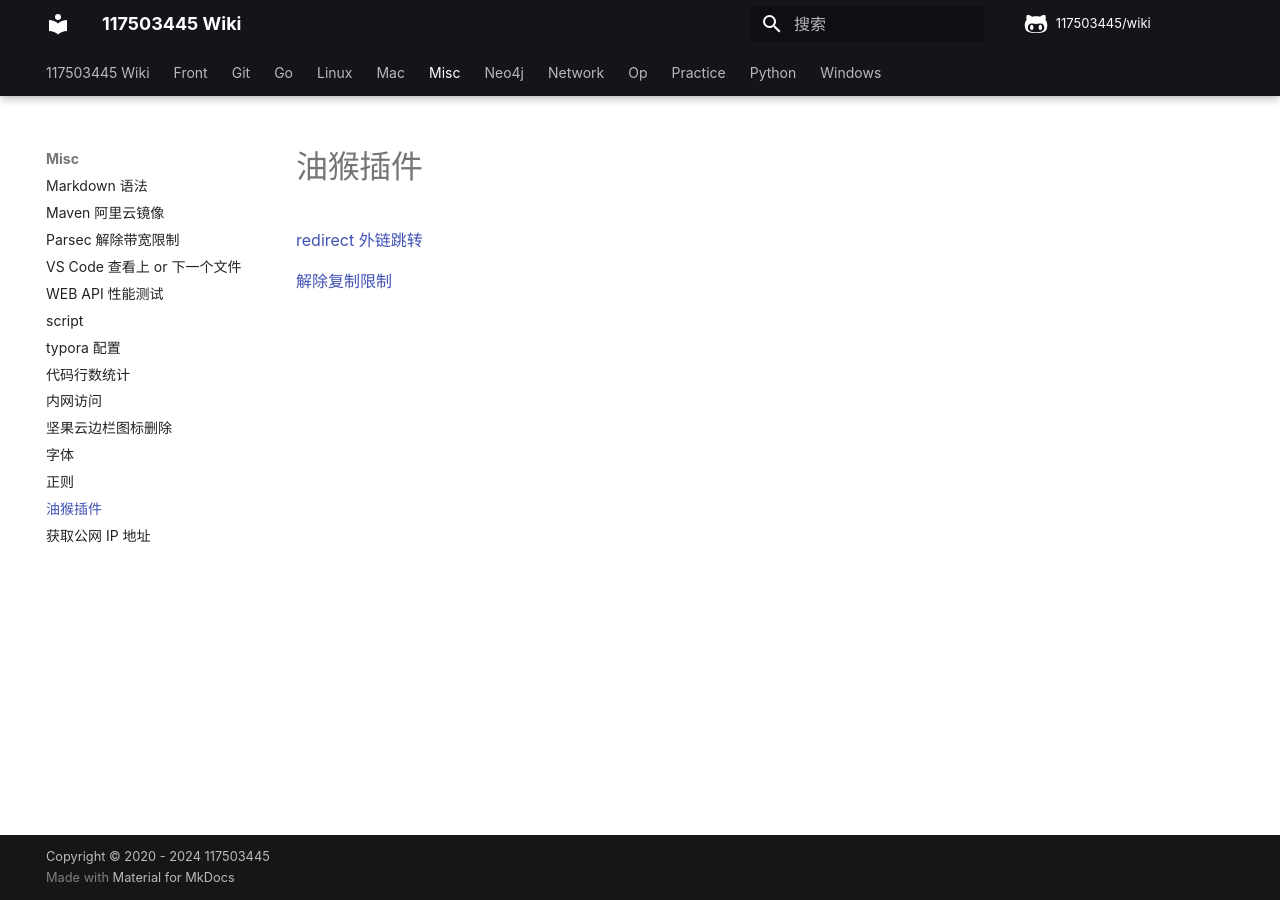
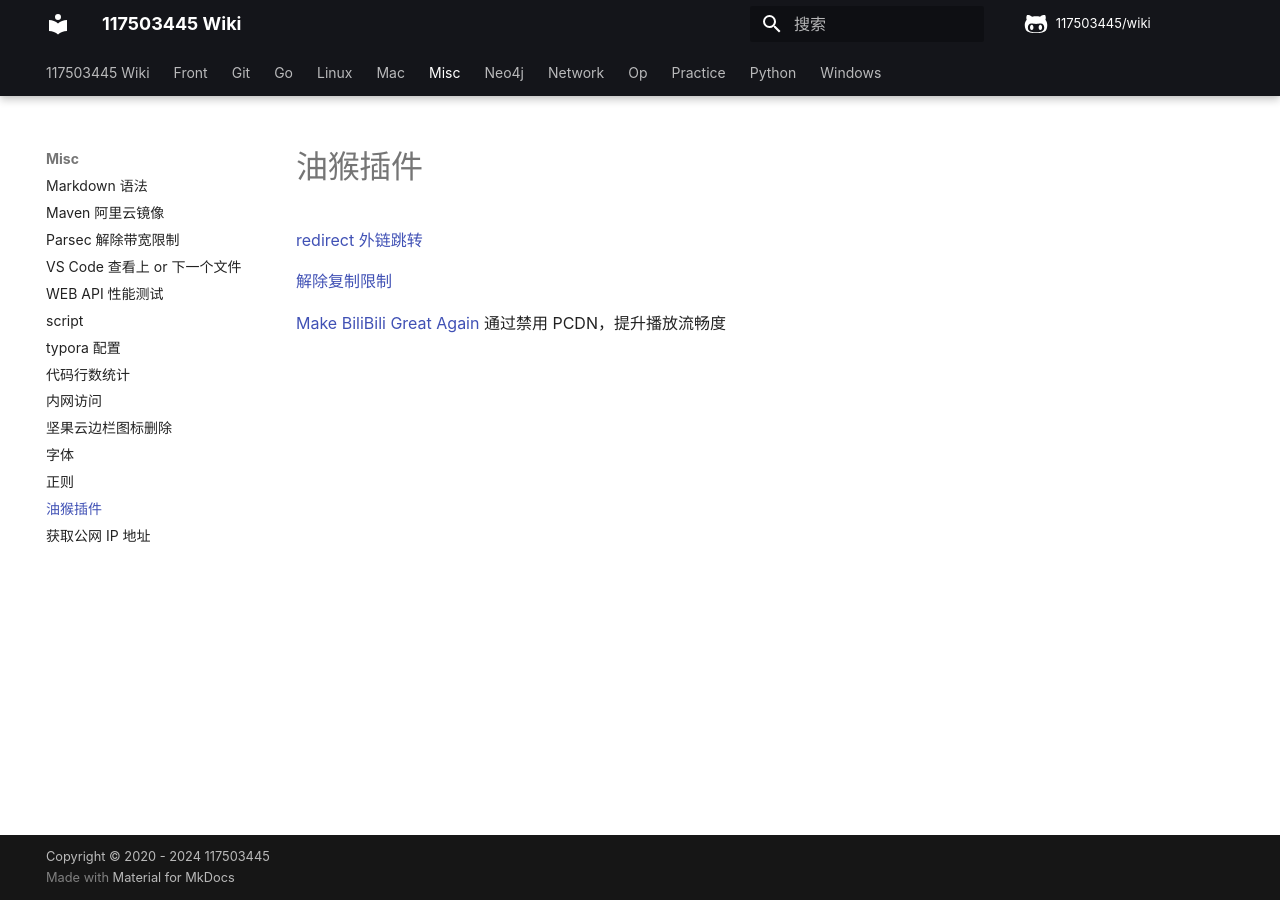
Before and after one commit to 117503445/wiki, an MkDocs documentation site: the page built from docs/misc/油猴插件.md, in a window 1280 px wide. Built offline with MkDocs 1.6.1 and Material for MkDocs 9.7.7, drawn with Linux system fonts in a browser that asks for light colours; some web fonts are replaced; comment, search, counter and statistics services are not loaded.

Commit message:
油猴插件
Signed-off-by: 117503445 <t117503445@gmail.com>

```diff
--- a/docs/misc/油猴插件.md
+++ b/docs/misc/油猴插件.md
@@ -3,3 +3,5 @@
 [redirect 外链跳转](https://greasyfork.org/zh-CN/scripts/416338-redirect-%E5%A4%96%E9%93%BE%E8%B7%B3%E8%BD%AC)
 
 [解除复制限制](https://greasyfork.org/zh-CN/scripts/489501-%E8%A7%A3%E9%99%A4%E5%A4%8D%E5%88%B6%E9%99%90%E5%88%B6)
+
+[Make BiliBili Great Again](https://greasyfork.org/zh-CN/scripts/415714-make-bilibili-great-again) 通过禁用 PCDN，提升播放流畅度
```
